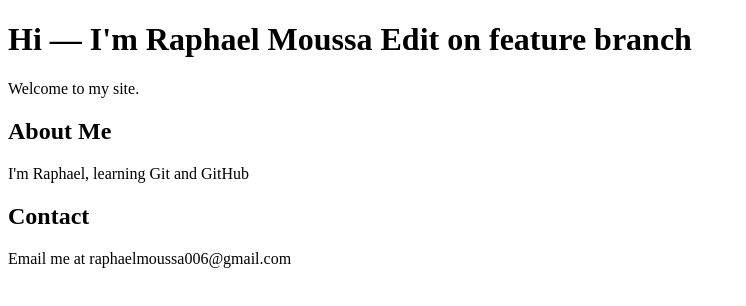
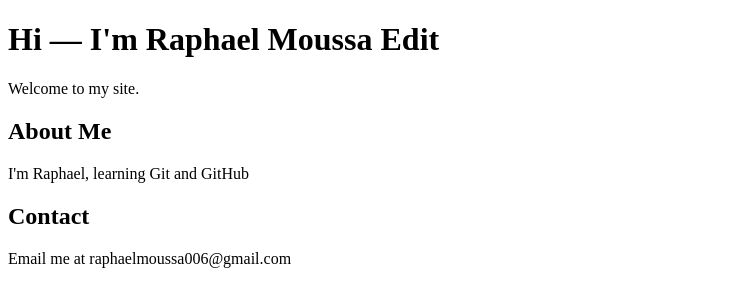
Before and after one commit to raphaelmoussa/my-site, a plain HTML site: page index.html in a window 1280 px wide. Shown: the whole page, without its empty margins (0-746 px from the left). Drawn offline with Linux system fonts and the light colour scheme.

Commit message:
Resolve merge conflict in index.html

```diff
--- a/index.html
+++ b/index.html
@@ -6,7 +6,7 @@
     <title>My Site</title>
   </head>
   <body>
-    <h1>Hi — I'm Raphael Moussa Edit on feature branch
+    <h1>Hi — I'm Raphael Moussa Edit
 </h1>
      <p>Welcome to my site.</p>
     <h2>About Me</h2>
```
